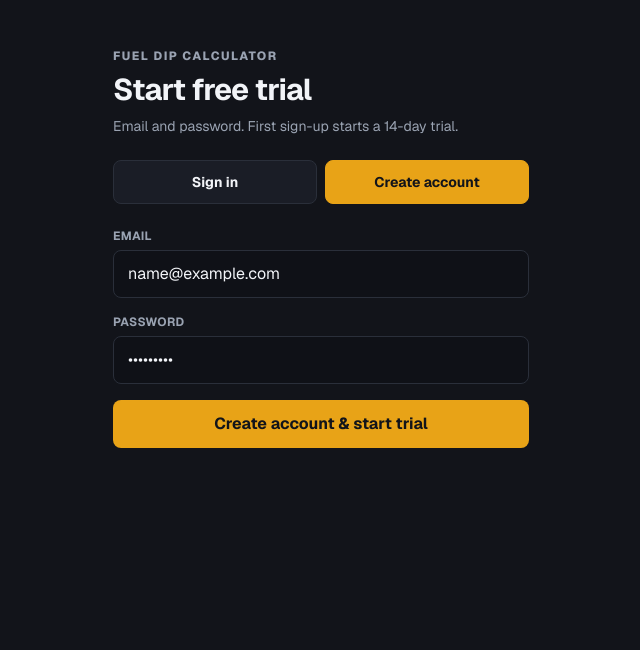
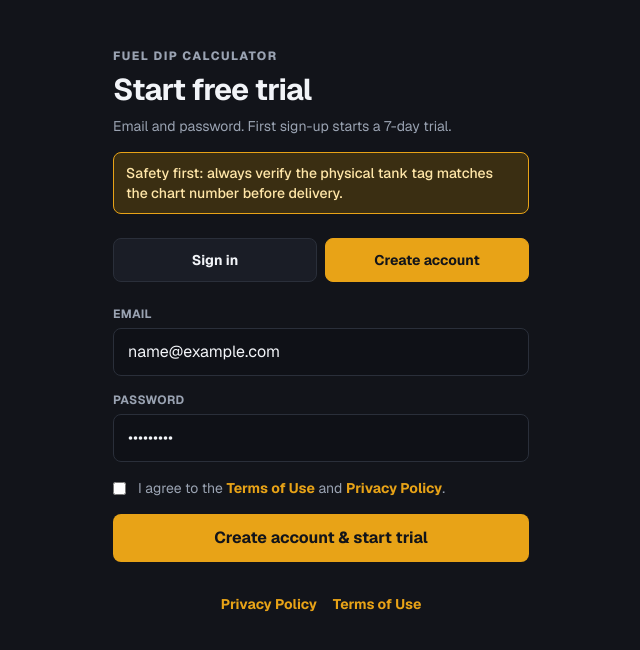
Before and after one commit to Prabh101726/fuel-dip-calculator, a Next.js app: page /login in a window 1280 px wide. Both pictures are taken after typing "name@example.com", "Sample123" into the empty fields and a click on the button "Create account". Shown: the top 650 px of the page, without its empty margins (319-959 px from the left). Built offline with nearby package versions, Linux system fonts and the light colour scheme.

Commit message:
feat: harden login with confirm redirects and legal gate
Co-authored-by: Cursor <cursoragent@cursor.com>

```diff
--- a/app/login/LoginForm.tsx
+++ b/app/login/LoginForm.tsx
@@ -1,7 +1,14 @@
 "use client";
 
 import { FormEvent, useMemo, useState } from "react";
+import Link from "next/link";
 import { useRouter, useSearchParams } from "next/navigation";
+import {
+  SAFETY_REMINDER,
+  TRIAL_DAYS,
+  authCallbackUrl,
+  resetPasswordUrl,
+} from "@/lib/app-copy";
 import { createClient } from "@/lib/supabase/client";
 
 type Mode = "signin" | "signup";
@@ -15,6 +22,8 @@ export default function LoginForm() {
   const [busy, setBusy] = useState(false);
   const [message, setMessage] = useState("");
   const [isError, setIsError] = useState(false);
+  const [acceptedLegal, setAcceptedLegal] = useState(false);
+  const [forgotMode, setForgotMode] = useState(false);
 
   const urlError = useMemo(() => {
     const err = searchParams.get("error");
@@ -50,6 +59,21 @@ export default function LoginForm() {
     const supabase = createClient();
     const trimmed = email.trim();
 
+    if (forgotMode) {
+      const { error } = await supabase.auth.resetPasswordForEmail(trimmed, {
+        redirectTo: resetPasswordUrl(window.location.origin),
+      });
+      setBusy(false);
+      if (error) {
+        setIsError(true);
+        setMessage(error.message || "Could not send reset email.");
+        return;
+      }
+      setIsError(false);
+      setMessage("Check your email for a password reset link.");
+      return;
+    }
+
     if (mode === "signin") {
       const { error } = await supabase.auth.signInWithPassword({
         email: trimmed,
@@ -65,9 +89,20 @@ export default function LoginForm() {
       return;
     }
 
+    if (!acceptedLegal) {
+      setBusy(false);
+      setIsError(true);
+      setMessage("Please agree to the Terms of Use and Privacy Policy.");
+      return;
+    }
+
+    const origin = window.location.origin;
     const { data, error } = await supabase.auth.signUp({
       email: trimmed,
       password,
+      options: {
+        emailRedirectTo: authCallbackUrl(origin),
+      },
     });
     if (error) {
       setBusy(false);
@@ -79,9 +114,7 @@ export default function LoginForm() {
     if (!data.session) {
       setBusy(false);
       setIsError(false);
-      setMessage(
-        "Account created. If email confirmation is enabled, confirm your email, then sign in.",
-      );
+      setMessage("Account created. Check your email to confirm, then sign in.");
       setMode("signin");
       return;
     }
@@ -95,17 +128,25 @@ export default function LoginForm() {
         Fuel Dip Calculator
       </p>
       <h1 className="mt-2 text-3xl font-bold tracking-tight text-[var(--text)]">
-        {mode === "signin" ? "Sign in" : "Start free trial"}
+        {forgotMode
+          ? "Reset password"
+          : mode === "signin"
+            ? "Sign in"
+            : "Start free trial"}
       </h1>
       <p className="mt-2 text-sm text-[var(--muted)]">
-        Email and password. First sign-up starts a 14-day trial.
+        Email and password. First sign-up starts a {TRIAL_DAYS}-day trial.
+      </p>
+      <p className="mt-4 rounded-lg border border-[var(--warn)] bg-[var(--warn-bg)] px-3 py-2.5 text-sm font-medium text-[var(--warn-fg)]">
+        {SAFETY_REMINDER}
       </p>
 
-      <div className="mt-6 flex gap-2">
+      {!forgotMode && <div className="mt-6 flex gap-2">
         <button
           type="button"
           onClick={() => {
             setMode("signin");
+            setForgotMode(false);
             setMessage("");
           }}
           className={`min-h-11 flex-1 rounded-lg border text-sm font-bold ${
@@ -120,6 +161,7 @@ export default function LoginForm() {
           type="button"
           onClick={() => {
             setMode("signup");
+            setForgotMode(false);
             setMessage("");
           }}
           className={`min-h-11 flex-1 rounded-lg border text-sm font-bold ${
@@ -130,7 +172,7 @@ export default function LoginForm() {
         >
           Create account
         </button>
-      </div>
+      </div>}
 
       <form onSubmit={onSubmit} className="mt-6 flex flex-col gap-4">
         <label className="flex flex-col gap-1.5">
@@ -148,6 +190,7 @@ export default function LoginForm() {
           />
         </label>
 
+        {!forgotMode && (
           <label className="flex flex-col gap-1.5">
             <span className="text-xs font-bold uppercase tracking-wide text-[var(--muted)]">
               Password
@@ -163,6 +206,30 @@ export default function LoginForm() {
               placeholder="At least 6 characters"
             />
           </label>
+        )}
+
+        {mode === "signup" && !forgotMode && (
+          <label className="flex items-start gap-3 text-sm text-[var(--muted)]">
+            <input
+              type="checkbox"
+              checked={acceptedLegal}
+              onChange={(e) => setAcceptedLegal(e.target.checked)}
+              className="mt-1"
+              required
+            />
+            <span>
+              I agree to the{" "}
+              <Link href="/terms" className="font-bold text-[var(--accent)]">
+                Terms of Use
+              </Link>{" "}
+              and{" "}
+              <Link href="/privacy" className="font-bold text-[var(--accent)]">
+                Privacy Policy
+              </Link>
+              .
+            </span>
+          </label>
+        )}
 
         <button
           type="submit"
@@ -171,11 +238,27 @@ export default function LoginForm() {
         >
           {busy
             ? "Working…"
+            : forgotMode
+              ? "Send reset link"
               : mode === "signin"
               ? "Sign in"
               : "Create account & start trial"}
         </button>
       </form>
+
+      {mode === "signin" && (
+        <button
+          type="button"
+          onClick={() => {
+            setForgotMode(!forgotMode);
+            setMessage("");
+            setIsError(false);
+          }}
+          className="mt-4 text-sm font-bold text-[var(--accent)]"
+        >
+          {forgotMode ? "Back to sign in" : "Forgot password?"}
+        </button>
+      )}
 
       {(urlError !== "" || message !== "") && (
         <p
@@ -187,6 +270,15 @@ export default function LoginForm() {
           {message || urlError}
         </p>
       )}
+
+      <footer className="mt-8 flex justify-center gap-4 text-sm text-[var(--muted)]">
+        <Link href="/privacy" className="font-bold text-[var(--accent)]">
+          Privacy Policy
+        </Link>
+        <Link href="/terms" className="font-bold text-[var(--accent)]">
+          Terms of Use
+        </Link>
+      </footer>
     </main>
   );
 }
```
Lines whose indentation alone changed are shown as unchanged.
